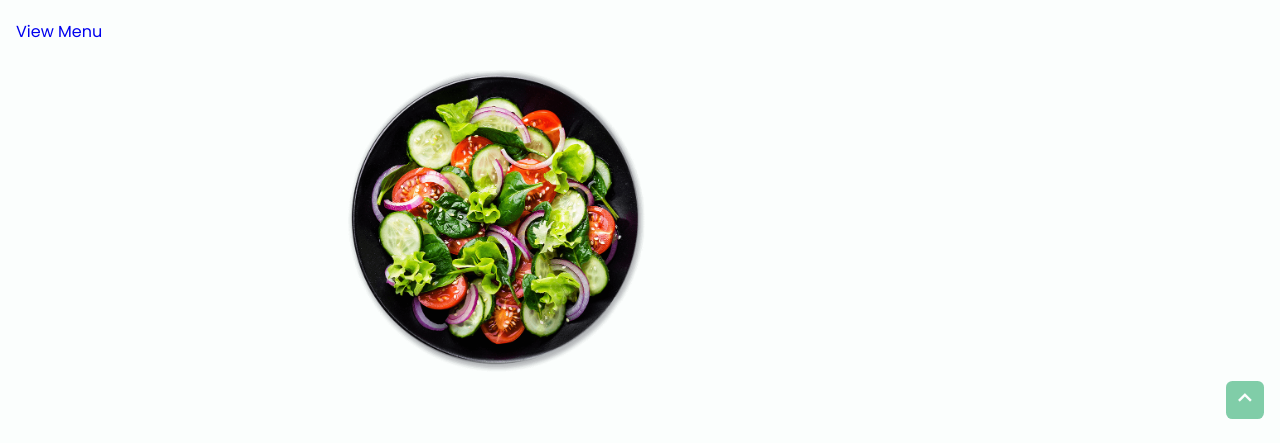
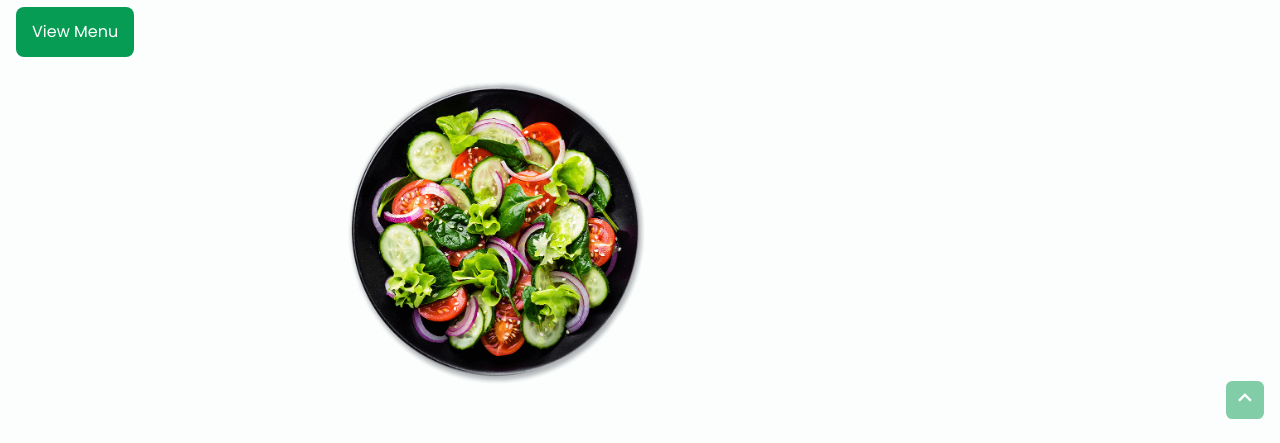
Before and after one commit to LeslieLopez25/tasty-restaurant-website, a plain HTML site: page index.html in a window 1280 px wide. Shown: the part 357-800 px from the top of the page. Drawn offline with nearby package versions, Linux system fonts and the light colour scheme.

Commit message:
Added buttons css

```diff
--- a/styles.css
+++ b/styles.css
@@ -262,3 +262,17 @@ img {
     width: 300px;
     justify-self: center;
 }
+
+/* BUTTONS */
+.button {
+    display: inline-block;
+    background-color: var(--first-color);
+    color: #fff;
+    padding: .75rem 1rem;
+    border-radius: .5rem;
+    transition: .3s;
+}
+
+.button:hover {
+    background-color: var(--first-color-alt);
+}
```
